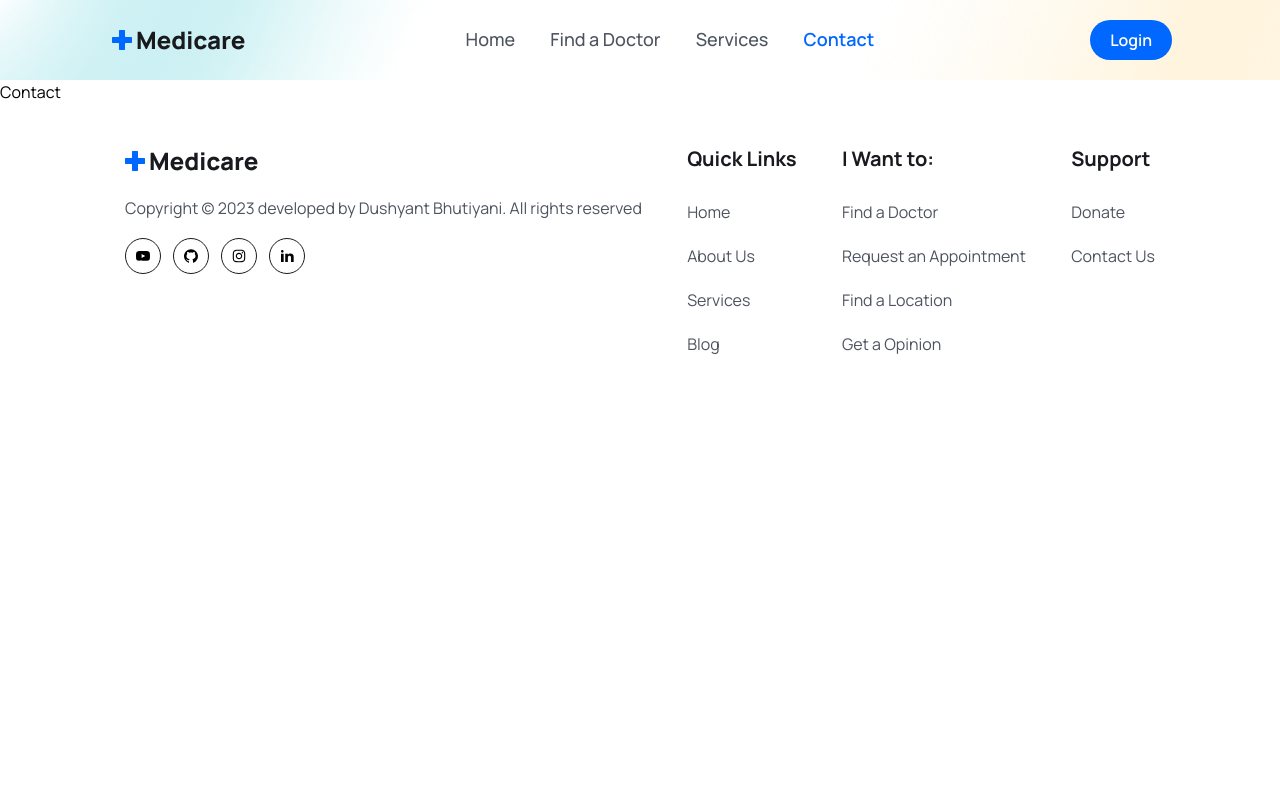
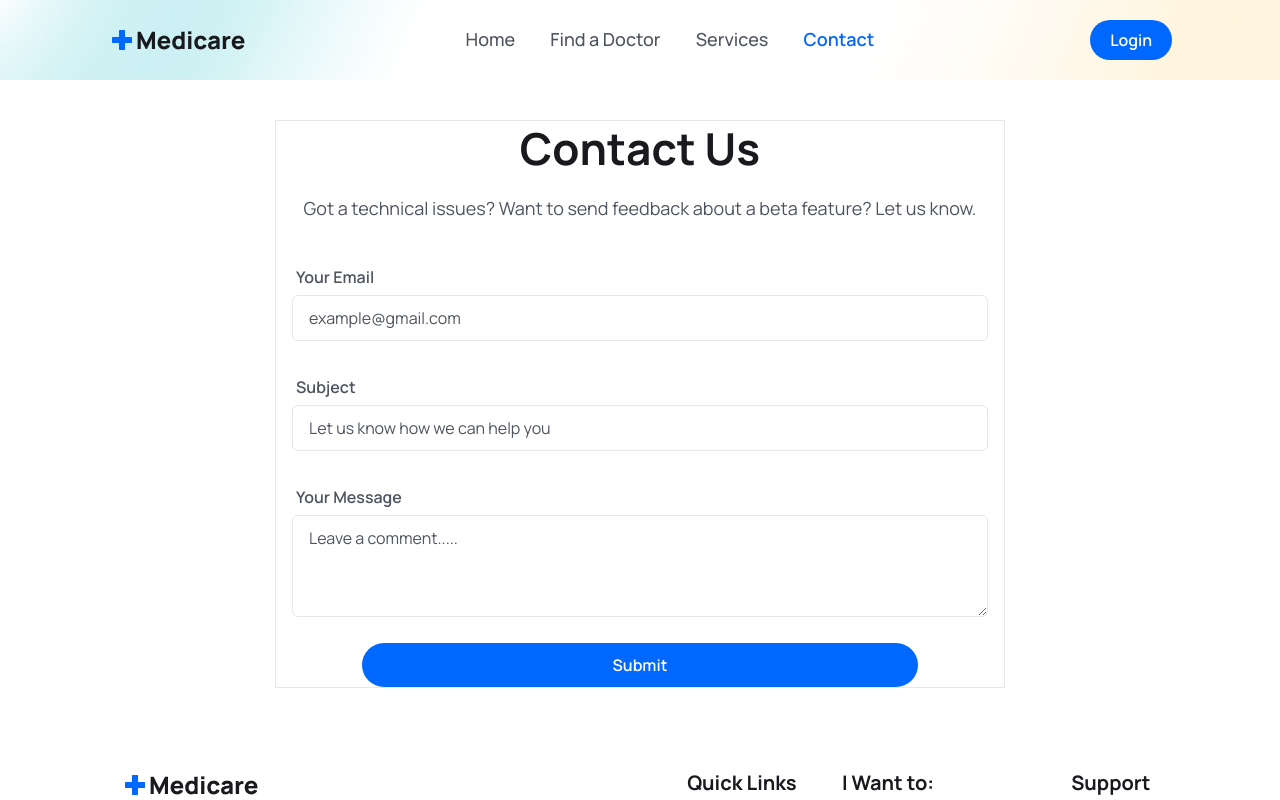
Before and after one commit to dushyant2909/Medicare-Booking, a React (Vite) app in the folder frontend/: page /contact in a window 1280 px wide. Shown: the top 800 px of the page. Built offline with nearby package versions, Linux system fonts and the light colour scheme.

Commit message:
Completed full frontend

```diff
--- a/frontend/src/App.css
+++ b/frontend/src/App.css
@@ -30,27 +30,28 @@ body {
     left: 0;
     z-index: 100;
     background: #00000084;
-    display: none;
-    transition: transform 0.4s ease;
-    transform: translateX(-100%);
+    opacity: 0;
+    transition: opacity 0.3s ease;
   }
 
   .menu {
-    width: 15rem;
+    width: 13rem;
     height: 100%;
-    position: absolute;
-    top: 0;
-    left: 0;
     background: #fff;
     z-index: 200;
     flex-direction: column;
     justify-content: center;
     align-items: center;
     line-height: 30px;
-  }
-
-  .show__menu {
-    display: block;
-    transform: translateX(0);
+    transform: translateX(-100%);
+    transition: transform 0.4s ease;
   }
 }
+
+.slide__menu{
+  transform: translateX(0%);
+}
+
+.show__menu {
+  opacity: 1;
+}
--- a/frontend/src/components/Header/Header.jsx
+++ b/frontend/src/components/Header/Header.jsx
@@ -26,9 +26,13 @@ const navlinks = [
 const Header = () => {
   //Navbar
   const menuRef = useRef(null)
+  const slidemenuRef = useRef(null)
 
-  const toggleMenu = () => menuRef.current.classList.toggle('show__menu')
-
+  const toggleMenu = () => {
+    menuRef.current.classList.toggle('show__menu')
+    slidemenuRef.current.classList.toggle('slide__menu')
+  }
+  // Css in App.css
 
   return (
     <header className='header px-3 lg:px-0 flex items-center sticky__header '>
@@ -39,7 +43,7 @@ const Header = () => {
         </Link>
         {/*------------ Menu options ------------ */}
         <div className="navigation" ref={menuRef} onClick={toggleMenu}>
-          <ul className="menu flex items-center gap-[2.2rem]">
+          <ul className="menu flex items-center gap-[2.2rem]" ref={slidemenuRef}>
             {
               navlinks.map((item, index) => (
                 <li key={index} >
@@ -67,7 +71,7 @@ const Header = () => {
             <button className='bg-primaryColor py-2 px-5 text-white h-[40px] font-[600] flex items-center justify-center rounded-[50px]'>Login</button>
           </Link>
 
-          {/* Shorteer devices side menu option in navbar */}
+          {/* Shorter devices side menu option in navbar */}
           <span className='md:hidden' onClick={toggleMenu}>
             <BiMenu className='w-6 h-6 cursor-pointer'></BiMenu>
           </span>
--- a/frontend/src/index.css
+++ b/frontend/src/index.css
@@ -36,11 +36,11 @@
   }
 
   .form__label{
-    @apply text-textColor font-semibold text-[16px] mb-2 leading-7;
+    @apply text-textColor font-semibold text-[16px] mb-2 leading-7 px-1;
   }
   .form__input{
     @apply w-full px-4 py-3 border border-solid border-[#0066ff61] focus:outline-none focus:border-primaryColor
-    text-[16px] leading-7 text-headingColor placeholder:text-textColor cursor-pointer rounded-md;
+    text-[16px] leading-7 text-headingColor placeholder:text-textColor cursor-pointer rounded-md       ;
   }
 }
 
--- a/frontend/src/pages/Contact.jsx
+++ b/frontend/src/pages/Contact.jsx
@@ -1,9 +1,58 @@
-import React from 'react'
+import React from "react";
 
 const Contact = () => {
   return (
-    <div>Contact</div>
-  )
-}
+    <section>
+      <div className="px-4 lg:border mx-auto max-w-[730px]">
+        <h2 className="heading text-center">Contact Us</h2>
+        <p className="mb-7 lg:mb-10 font-light text-center text__para">
+          Got a technical issues? Want to send feedback about a beta feature?
+          Let us know.
+        </p>
+        <form action="#" className="space-y-8">
+          <div>
+            <label htmlFor="email" className="form__label">
+              Your Email
+            </label>
+            <input
+              type="email"
+              id="email"
+              placeholder="example@gmail.com"
+              className="w-full px-4 py-2 border border-solid border=[#0066ff61] focus:outline-none focus:border-primaryColor text-[16px] leading-7 text-headingColor placeholder:text-textColor cursor: pointer rounded-md mt-1 "
+            />
+          </div>
+          <div>
+            <label htmlFor="subject" className="form__label">
+              Subject
+            </label>
+            <input
+              type="text"
+              id="subject"
+              placeholder="Let us know how we can help you"
+              className="w-full px-4 py-2 border border-solid border=[#0066ff61] focus:outline-none focus:border-primaryColor text-[16px] leading-7 text-headingColor placeholder:text-textColor cursor: pointer rounded-md mt-1 "
+            />
+          </div>
+          <div className="sm:col-span-2">
+            <label htmlFor="message" className="form__label">
+              Your Message
+            </label>
+            <textarea
+              rows="3"
+              type="text"
+              name="message"
+              placeholder="Leave a comment....."
+              className="w-full px-4 py-2 border border-solid border=[#0066ff61] focus:outline-none focus:border-primaryColor text-[16px] leading-7 text-headingColor placeholder:text-textColor cursor: pointer rounded-md mt-1 "
+            />
+            <div className="flex justify-center">
+              <button type="submit" className="btn w-[80%]">
+                Submit
+              </button>
+            </div>
+          </div>
+        </form>
+      </div>
+    </section>
+  );
+};
 
-export default Contact
+export default Contact;
--- a/frontend/src/pages/Login.jsx
+++ b/frontend/src/pages/Login.jsx
@@ -18,7 +18,7 @@ const Login = () => {
 
   return (
     <section className="px-5 lg:px-0 ">
-      <div className="w-full max-w-[520px] border mx-auto rounded-lg shadow-md p-5 lg:p-10">
+      <div className="w-full max-w-[520px] lg:border mx-auto rounded-lg lg:shadow-md p-5 lg:p-10">
         <h3 className="text-headingColor text-[25px] lg:text-3xl  leading-9 font-bold mb-10 px-2 lg:mb-10">
           Hello! <span className="text-primaryColor">Welcome</span> Back 👋
         </h3>
```
